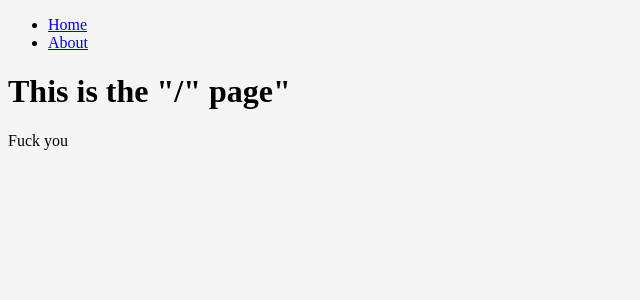
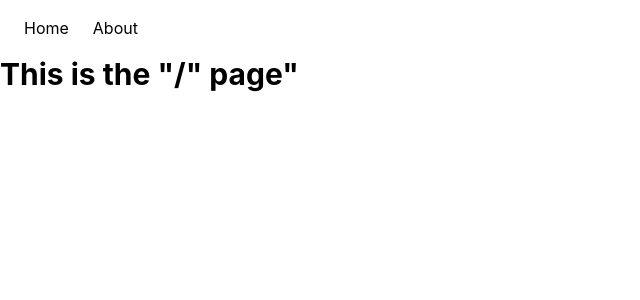
Before and after one commit to Matmil01/laser-game-center, a Nuxt app: page / in a window 1280 px wide. Shown: the top 300 px of the page, without its empty margins (0-640 px from the left). Built offline with nearby package versions, Linux system fonts and the light colour scheme.

Commit message:
tailwind

```diff
--- a/assets/main.css
+++ b/assets/main.css
@@ -1,3 +1 @@
-body {
-	background: #f5f5f5;
-}
+@import "tailwindcss";
--- a/components/Navbar.vue
+++ b/components/Navbar.vue
@@ -1,6 +1,6 @@
 <template>
-  <nav>
-    <ul>
+  <nav class="px-6 py-4">
+    <ul class="flex gap-6">
       <li><NuxtLink to="/">Home</NuxtLink></li>
       <li><NuxtLink to="/about">About</NuxtLink></li>
     </ul>
--- a/nuxt.config.ts
+++ b/nuxt.config.ts
@@ -1,6 +1,10 @@
-// https://nuxt.com/docs/api/configuration/nuxt-config
+import tailwindcss from '@tailwindcss/vite'
+
 export default defineNuxtConfig({
   compatibilityDate: '2025-07-15',
   devtools: { enabled: true },
-  css: ['~/assets/main.css']
+  css: ['~/assets/main.css'],
+  vite: {
+    plugins: [tailwindcss()]
+  }
 })
--- a/package.json
+++ b/package.json
@@ -10,7 +10,9 @@
     "postinstall": "nuxt prepare"
   },
   "dependencies": {
+    "@tailwindcss/vite": "^4.2.2",
     "nuxt": "^4.4.2",
+    "tailwindcss": "^4.2.2",
     "vue": "^3.5.30",
     "vue-router": "^5.0.3"
   }
--- a/pages/about.vue
+++ b/pages/about.vue
@@ -1,3 +1,3 @@
 <template>
-  <h1>Aboot page</h1>
+<h1 class="text-3xl font-bold text-blue-500">Tailwind works</h1>
 </template>
--- a/pages/index.vue
+++ b/pages/index.vue
@@ -1,4 +1,3 @@
 <template>
-  <h1>This is the "/" page"</h1>
-    <p>Fuck you</p>
+  <h1 class="text-3xl font-bold">This is the "/" page"</h1>
 </template>
```
Also changed, not shown: 1 other file (tests, documents, lock files or other folders).
